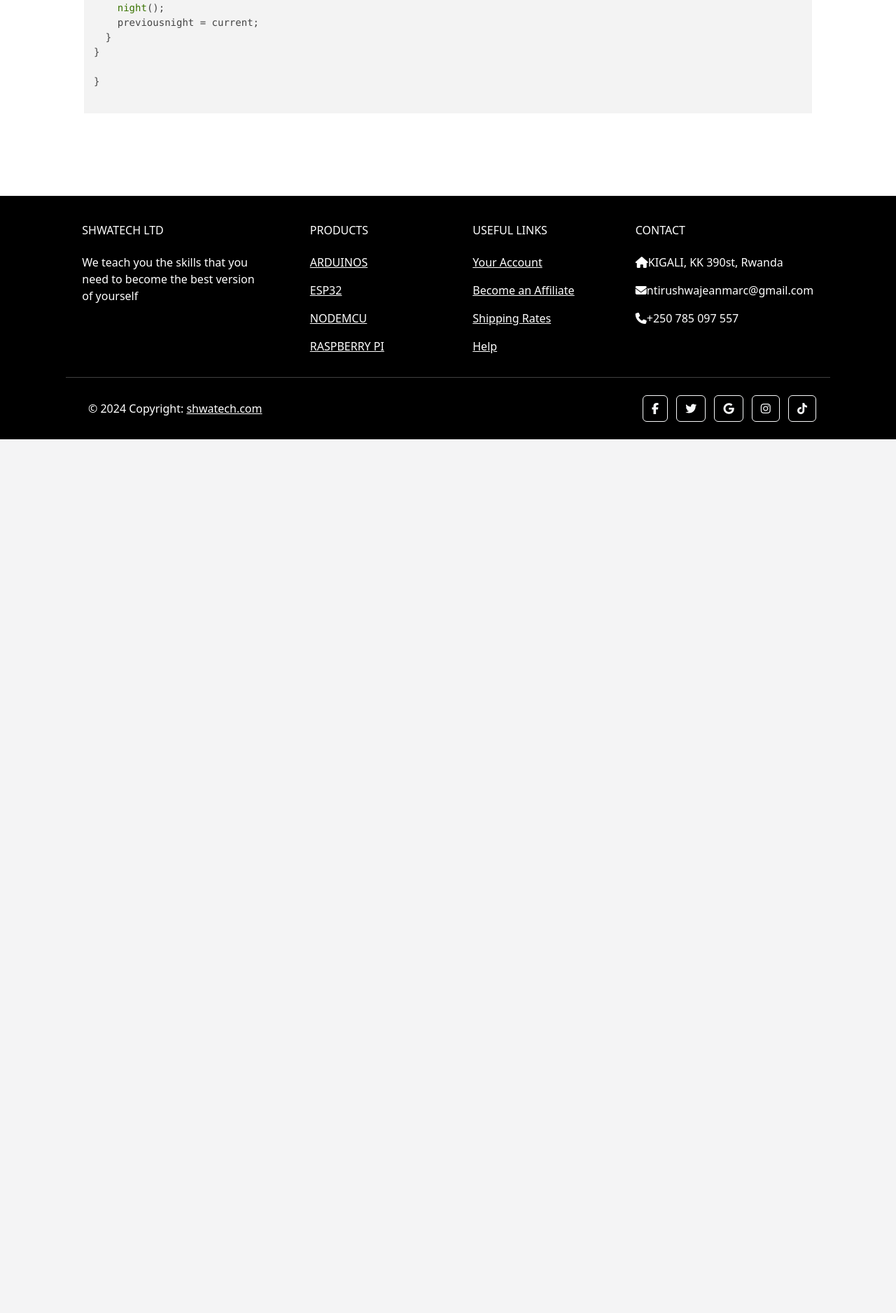
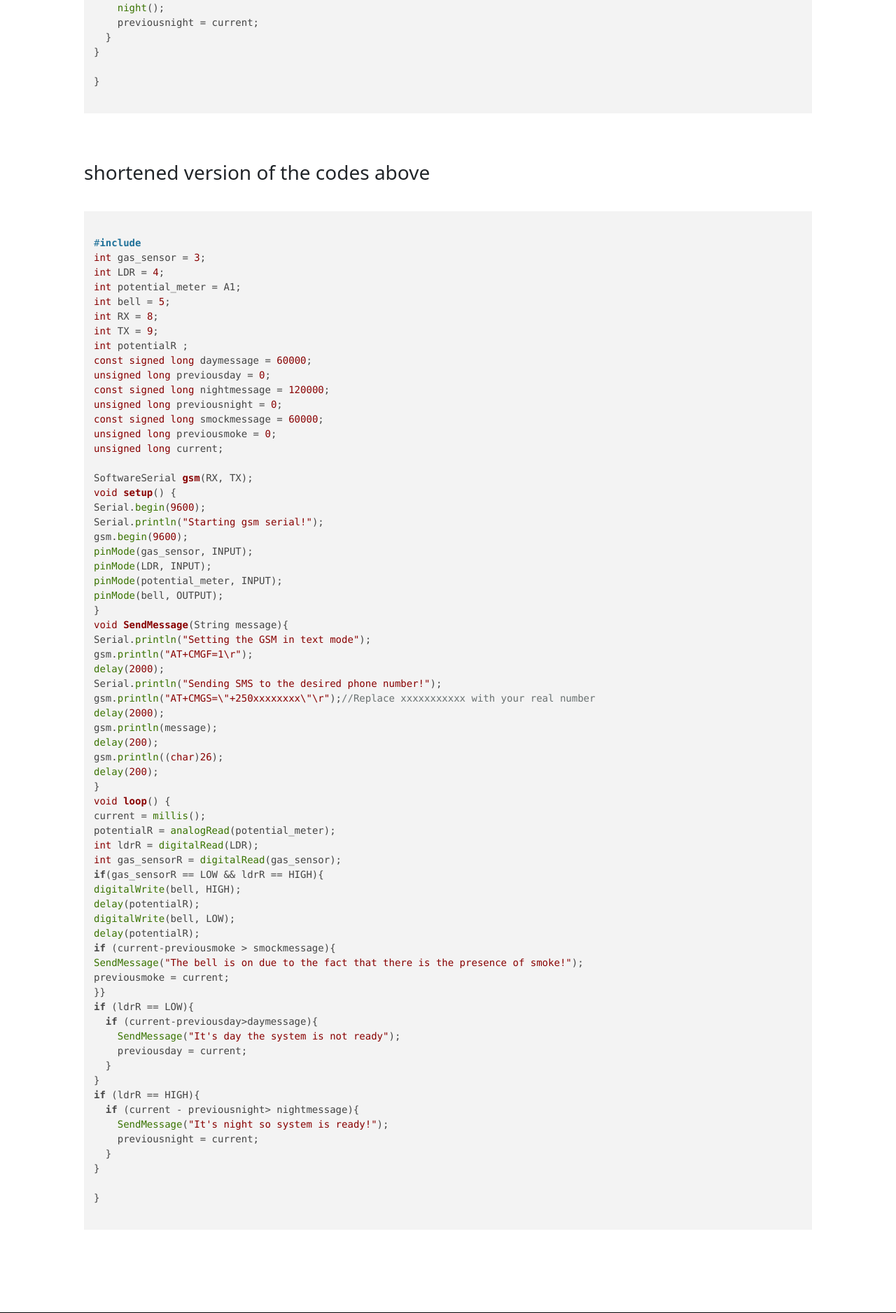
Before and after one commit to ntirushwajeanmarc/shwatech_web, a Flask app: page /arduino-gsm in a window 1280 px wide. Shown: the part 4550-6427 px from the top of the page at 70% size. Before the commit the page ends 5178 px from the top, so only its background shows below. Run offline with Flask 3, Linux system fonts and the light colour scheme; some libraries are stand-ins or nearby versions.

Commit message:
new change

```diff
--- a/templates/arduino/gsm.html
+++ b/templates/arduino/gsm.html
@@ -150,6 +150,77 @@
 }
                 </code>
             </pre>
+            <h3>shortened version of the codes above</h3>
+            <pre class="arduino">
+              <code>
+#include <SoftwareSerial.h>
+int gas_sensor = 3;
+int LDR = 4;
+int potential_meter = A1;
+int bell = 5;
+int RX = 8;
+int TX = 9;
+int potentialR ;
+const signed long daymessage = 60000;
+unsigned long previousday = 0;
+const signed long nightmessage = 120000;
+unsigned long previousnight = 0;
+const signed long smockmessage = 60000;
+unsigned long previousmoke = 0;
+unsigned long current;
+
+SoftwareSerial gsm(RX, TX);
+void setup() {
+Serial.begin(9600);
+Serial.println("Starting gsm serial!");
+gsm.begin(9600);
+pinMode(gas_sensor, INPUT);
+pinMode(LDR, INPUT);
+pinMode(potential_meter, INPUT);
+pinMode(bell, OUTPUT);
+}
+void SendMessage(String message){
+Serial.println("Setting the GSM in text mode");
+gsm.println("AT+CMGF=1\r");
+delay(2000);
+Serial.println("Sending SMS to the desired phone number!");
+gsm.println("AT+CMGS=\"+250xxxxxxxx\"\r");//Replace xxxxxxxxxxx with your real number
+delay(2000);
+gsm.println(message);
+delay(200);
+gsm.println((char)26);
+delay(200);
+}
+void loop() {
+current = millis();
+potentialR = analogRead(potential_meter);
+int ldrR = digitalRead(LDR);
+int gas_sensorR = digitalRead(gas_sensor);
+if(gas_sensorR == LOW && ldrR == HIGH){
+digitalWrite(bell, HIGH);
+delay(potentialR);
+digitalWrite(bell, LOW);
+delay(potentialR);
+if (current-previousmoke > smockmessage){
+SendMessage("The bell is on due to the fact that there is the presence of smoke!");
+previousmoke = current;
+}}
+if (ldrR == LOW){
+  if (current-previousday>daymessage){
+    SendMessage("It's day the system is not ready");
+    previousday = current;
+  }
+}
+if (ldrR == HIGH){
+  if (current - previousnight> nightmessage){
+    SendMessage("It's night so system is ready!");
+    previousnight = current;
+  }
+}
+
+}
+              </code>
+            </pre>
     </div>
 </div>
 
--- a/templates/index.html
+++ b/templates/index.html
@@ -32,7 +32,7 @@
                 <ul class="dropdown-menu">
                     <li><a class="dropdown-item" href="/arduino-introduction">Introduction to Arduino</a></li>
                     <!-- Arduino Basics -->
-                    <li><a class="dropdown-item" href="arduino-basics">Arduino Basics</a></li>
+                    <li><a class="dropdown-item" href="/arduino-basics">Arduino Basics</a></li>
                     <!-- Arduino IDE -->
                     <li><a class="dropdown-item" href="arduino-ide">Arduino IDE</a></li>
                     <!-- Arduino Syntax -->
```
